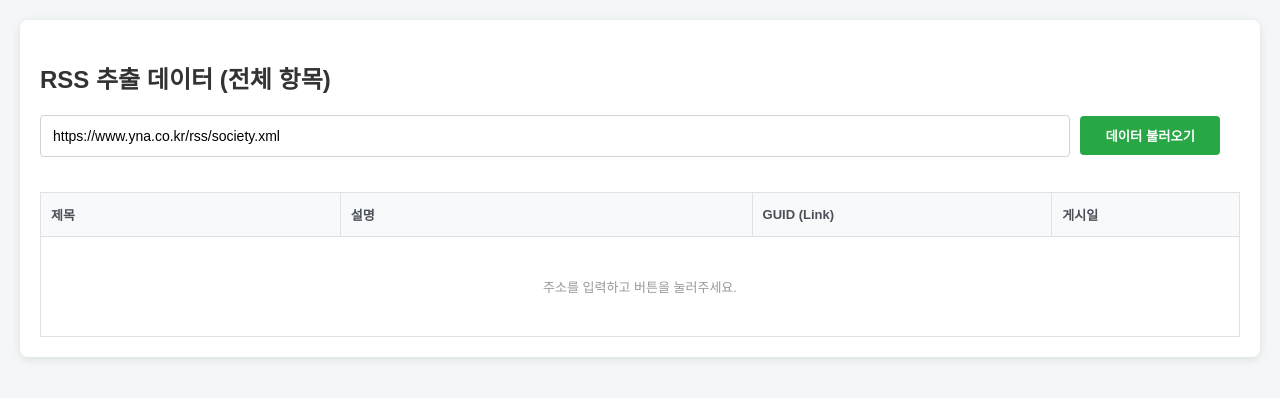
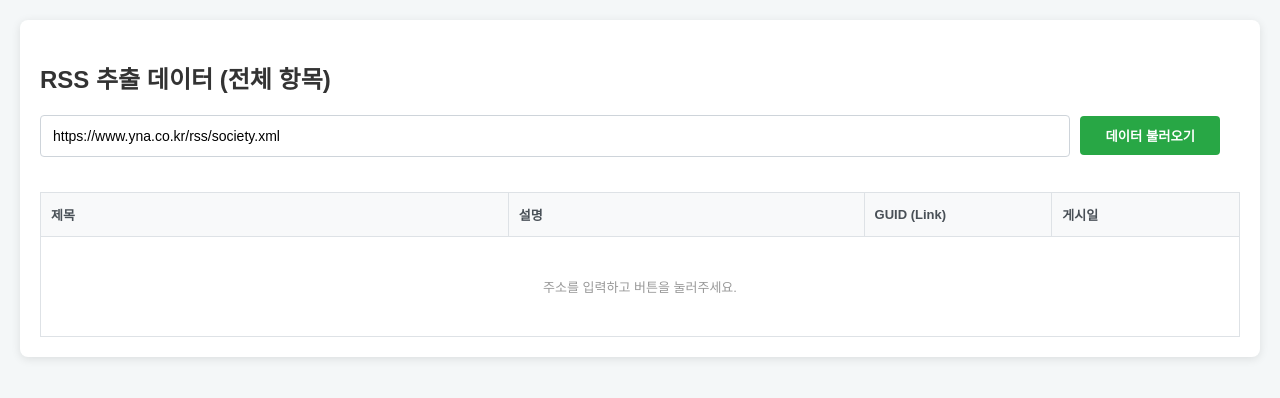
Before and after one commit to hwkimgit/htmls_pub, a plain HTML site: page rss_test.html in a window 1280 px wide. Drawn offline with Linux system fonts and the light colour scheme.

Commit message:
Update table headers with styles and resizers

```diff
--- a/rss_test.html
+++ b/rss_test.html
@@ -61,10 +61,21 @@
         <table>
             <thead>
                 <tr>
-                    <th>제목</th>
-                    <th>설명</th>
-                    <th>GUID (Link)</th>
-                    <th>게시일</th>
+                    <th style="width: 40%;">
+                        제목
+                        <div class="resizer"></div>
+                    </th>
+                    <th style="width: 30%;">
+                        설명
+                        <div class="resizer"></div>
+                    </th>
+                    <th style="width: 15%;">
+                        GUID (Link)
+                        <div class="resizer"></div>
+                    </th>
+                    <th style="width: 15%;">
+                        게시일
+                    </th>
                 </tr>
             </thead>
             <tbody id="rssTableBody">
```
